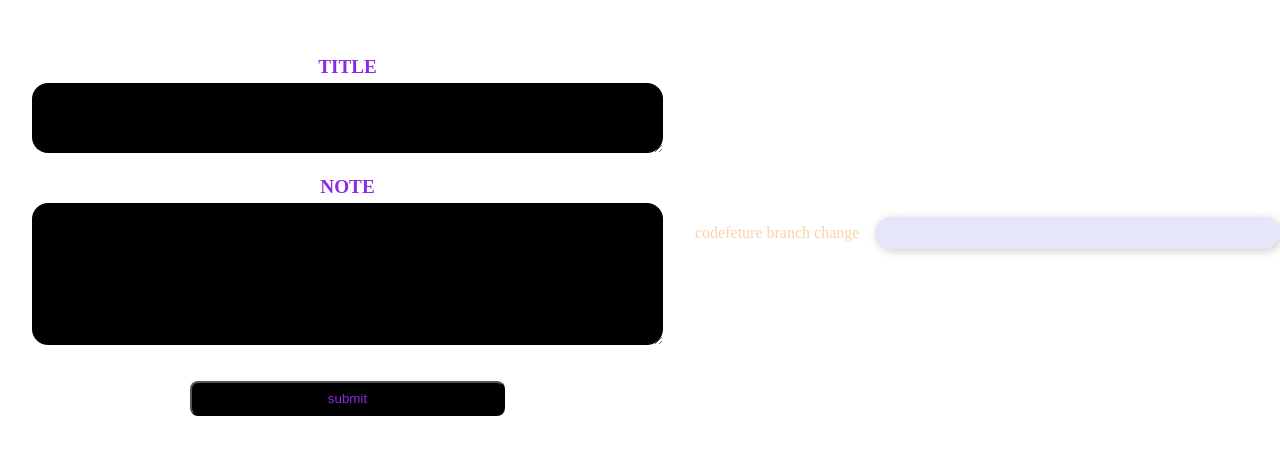
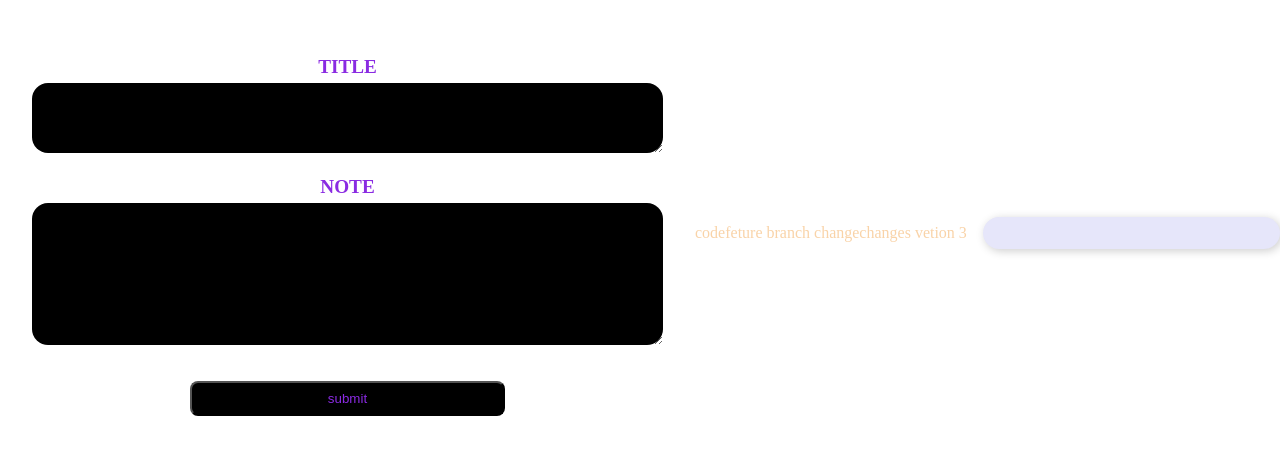
Before and after one commit to Tanush223/Assigmets, a plain HTML site: page index.html in a window 1280 px wide. Shown: the part 167-622 px from the top of the page. Drawn offline with Linux system fonts and the light colour scheme.

Commit message:
vertion 3 test

```diff
--- a/index.html
+++ b/index.html
@@ -23,6 +23,7 @@
         </div>
         <p>code</p>
         <p>feture branch change</p>
+        <p>changes vetion 3</p>
         <div class="right" id="right">
 
         </div>
```
